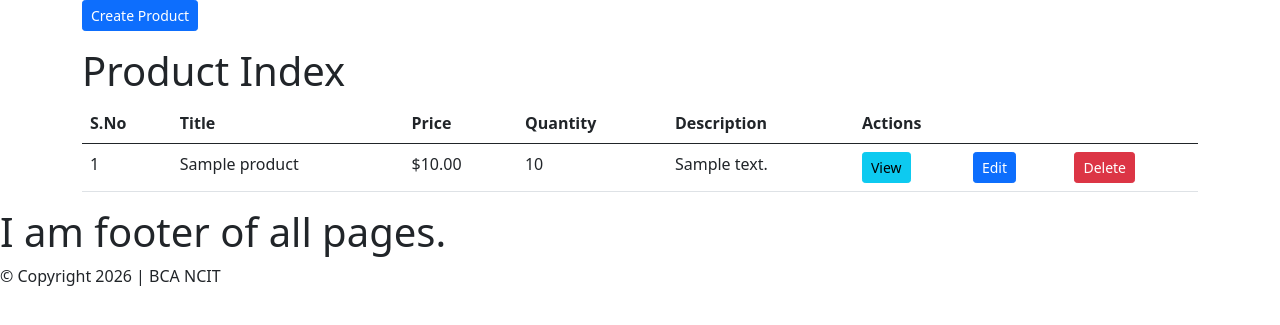
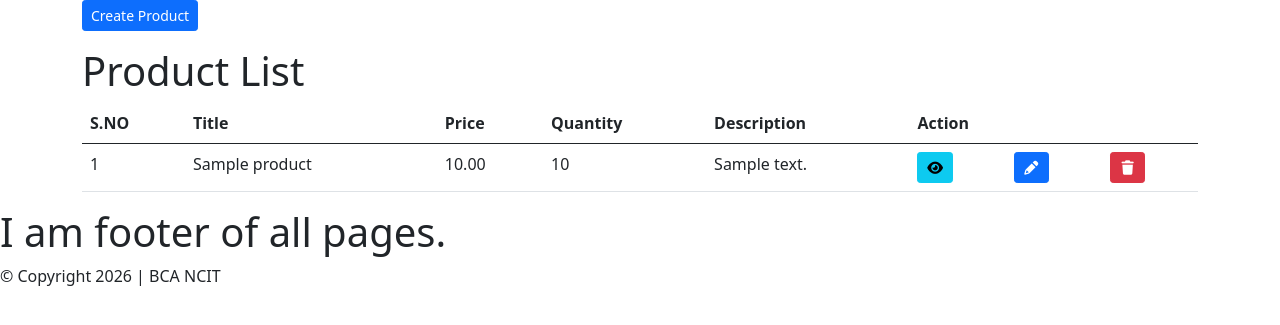
Before and after one commit to shalumaharjan/django-training, a Django app: page /products/list/ in a window 1280 px wide. Shown: the part 56-381 px from the top of the page. Run offline with Django 5.2, Linux system fonts and the light colour scheme; tables that the repository leaves empty hold one stand-in row (values such as "Sample post"); some libraries are stand-ins or nearby versions.

Commit message:
fix: product edit, create & update

```diff
--- a/project_ecommerce/app_products/templates/products/product_index.html
+++ b/project_ecommerce/app_products/templates/products/product_index.html
@@ -3,17 +3,21 @@
 {% block title %}Product Index{% endblock %}
 
 {% block body_content %}
-    <a href="{% url 'product.create' %}" class="btn btn-primary btn-block btn-sm mb-3">Create Product</a>
-    <h1>Product Index</h1>
+<a
+  href="{% url 'product.create' %}"
+  class="btn btn-primary btn-block btn-sm mb-3"
+  >Create Product</a
+>
+<h1>Product List</h1>
 <table class="table table-hover">
   <thead>
     <tr>
-                <th>S.No</th>
+      <th>S.NO</th>
       <th>Title</th>
       <th>Price</th>
       <th>Quantity</th>
       <th>Description</th>
-                <th colspan="3">Actions</th>
+      <th colspan="3">Action</th>
     </tr>
   </thead>
   <tbody>
@@ -21,12 +25,30 @@
     <tr>
       <td>{{ forloop.counter }}</td>
       <td>{{ product.title }}</td>
-                <td>${{ product.price }}</td>
+      <td>{{ product.price }}</td>
       <td>{{ product.quantity }}</td>
       <td>{{ product.description }}</td>
-                <td><a href="{% url 'product.view' product.id %}" class="btn btn-sm btn-info">View</a></td>
-                <td><a href="{% url 'product.edit' product.id %}" class="btn btn-sm btn-primary">Edit</a></td>
-                <td><a href="{% url 'product.delete' product.id %}" class="btn btn-sm btn-danger">Delete</a></td>
+      <td>
+        <a
+          href="{% url 'product.view' product.id %}"
+          class="btn btn-sm btn-info"
+          ><i class="fa-solid fa-eye"></i></a
+        >
+      </td>
+      <td>
+        <a
+          href="{% url 'product.edit' product.id %}"
+          class="btn btn-sm btn-primary"
+          ><i class="fa-solid fa-pencil"></i></a
+        >
+      </td>
+      <td>
+        <a
+          href="{% url 'product.delete' product.id %}"
+          class="btn btn-sm btn-danger"
+          ><i class="fa-solid fa-trash"></i></a
+        >
+      </td>
     </tr>
     {% endfor %}
   </tbody>
--- a/project_ecommerce/app_products/views.py
+++ b/project_ecommerce/app_products/views.py
@@ -1,106 +1,94 @@
-from django.shortcuts import redirect, render
+from django.shortcuts import render, redirect
 from app_products.forms import ProductCategoryForm, ProductForm, ProductImageForm
 from app_products.models import ProductCategory, Product, ProductImage
 
 # Create your views here.
 def product_category_create(request):
-    if request.method == 'POST':
+    if request.method == "POST":
         request_data = request.POST
         form_data = ProductCategoryForm(request_data)
 
         if form_data.is_valid():
             form_data.save()
-            return redirect('category.create') #same page redirection after form submission
+            return redirect("category.create")
 
     category_form = ProductCategoryForm()
-    context ={
+    context = {
         "category_form": category_form
     }
-    return render(request, 'categories/category_create.html', context)
+    return render(request, "categories/category_create.html", context)
 
 def product_create(request):
     """
-    This view is foe creating a new product in the database. It handles both POST and GET requests.
+    This view is for creating a new product in the database. It handles both GET and POST requests.
     GET: Renders the product creation form.
     POST: Validates and saves the product data to the database.
     """
-    if request.method == 'POST':
+    if request.method == "POST":
         request_data = request.POST
         form_data = ProductForm(request_data)
 
         if form_data.is_valid():
             form_data.save()
-            return redirect('product.create')
+            return redirect("product.create")
     else:
         product_form = ProductForm()
-        context ={
+        context = {
             "product_form": product_form,
-            "title" : "Create Product",
-            "button_text" : "Create Product"
+            "title": "Create Product",
+            "button_text": "Create Product"
         }
-        return render(request, 'products/product_form.html', context)
+        return render(request, "products/product_form.html", context)
 
 def product_index(request):
     """
-    This view is respomsible for displaying all the products in the database
+    This view is responsible for displaying all the products in the database.
     """
-    products = Product.objects.all() #Similar to SELECT * FROM products in SQL
+    products = Product.objects.all() # similar to SELECT * FROM products in SQL
     context = {
         "products": products
     }
-    return render(request, 'products/product_index.html', context)
+    return render(request, "products/product_index.html", context)
 
 def product_view(request, pk):
     """
     This view is responsible for displaying a single product based on its primary key (pk).
     """
-    product = Product.objects.get(pk=pk) #similar to SELECT * FROM products WHERE id = pk in SQL
+    product = Product.objects.get(pk=pk) # similar to SELECT * FROM products WHERE id = pk in SQL
     context = {
         "product": product
     }
-    return render(request, 'products/product_view.html', context)
+    return render(request, "products/product_detail.html", context)
 
 def product_edit(request, pk):
     """
     This view is responsible for editing an existing product based on its primary key (pk).
-    GET: Renders the product edit form with the existing product data.
-    POST: Validates and saves the updated product data to the database.
+    GET: Renders the product edit form with existing data.
+    POST: Validates and updates the product data in the database.
     """
     product = Product.objects.get(pk=pk)
-
-    if request.method == 'POST':
+    if request.method == "POST":
         request_data = request.POST
         form_data = ProductForm(request_data, instance=product)
 
         if form_data.is_valid():
             form_data.save()
-            return redirect('product.index')  # Redirect to the product index page after successful edit
+            return redirect("product.index")
     else:
-        #re-using product_form.html template for product edit
+        # re-using product_form.html template for product edit form
         product_form = ProductForm(instance=product)
-        context = {
-            "product_form": product_form,
-            "product": product,
-            "title" : "Edit Product",
-            "button_text" : "Update Product"
-        }
-        return render(request, 'products/product_form.html', context)
+    context = {
+        "product_form": product_form,
+        "product": product,
+        "title": "Edit Product",
+        "button_text": "Update Product"
+    }
+    return render(request, "products/product_form.html", context)
 
 def product_delete(request, pk):
     """
     This view is responsible for deleting an existing product based on its primary key (pk).
-    GET: Renders a confirmation page for product deletion.
-    POST: Deletes the product from the database and redirects to the product index page.
     """
     product = Product.objects.get(pk=pk)
-
-    if request.method == 'POST':
-        product.delete()
-        return redirect('product.index')  # Redirect to the product index page after successful deletion
-    else:
-        context = {
-            "product": product,
-            "title" : "Delete Product",
-            "button_text" : "Delete Product"
-        }
-        return render(request, 'products/product_delete.html', context)
+    product.delete()
+    return redirect("product.index")
--- a/project_ecommerce/templates/layouts/base.html
+++ b/project_ecommerce/templates/layouts/base.html
@@ -11,6 +11,8 @@
       integrity="sha384-EVSTQN3/azprG1Anm3QDgpJLIm9Nao0Yz1ztcQTwFspd3yD65VohhpuuCOmLASjC"
       crossorigin="anonymous"
     />
+    <!-- Font awesome css -->
+     <link rel="stylesheet" href="https://cdnjs.cloudflare.com/ajax/libs/font-awesome/7.0.1/css/all.min.css" integrity="sha512-2SwdPD6INVrV/lHTZbO2nodKhrnDdJK9/kg2XD1r9uGqPo1cUbujc+IYdlYdEErWNu69gVcYgdxlmVmzTWnetw==" crossorigin="anonymous" referrerpolicy="no-referrer" />
     <!-- custom css -->
     {% block custom_css %} {% endblock %}
   </head>
```
Also changed, not shown: project_ecommerce/app_products/forms.py (+21 -0 lines), project_ecommerce/app_products/templates/products/product_detail.html (added, +26 -0 lines), project_ecommerce/app_products/templates/products/product_form.html (+39 -17 lines). Lines whose indentation alone changed are shown as unchanged.
